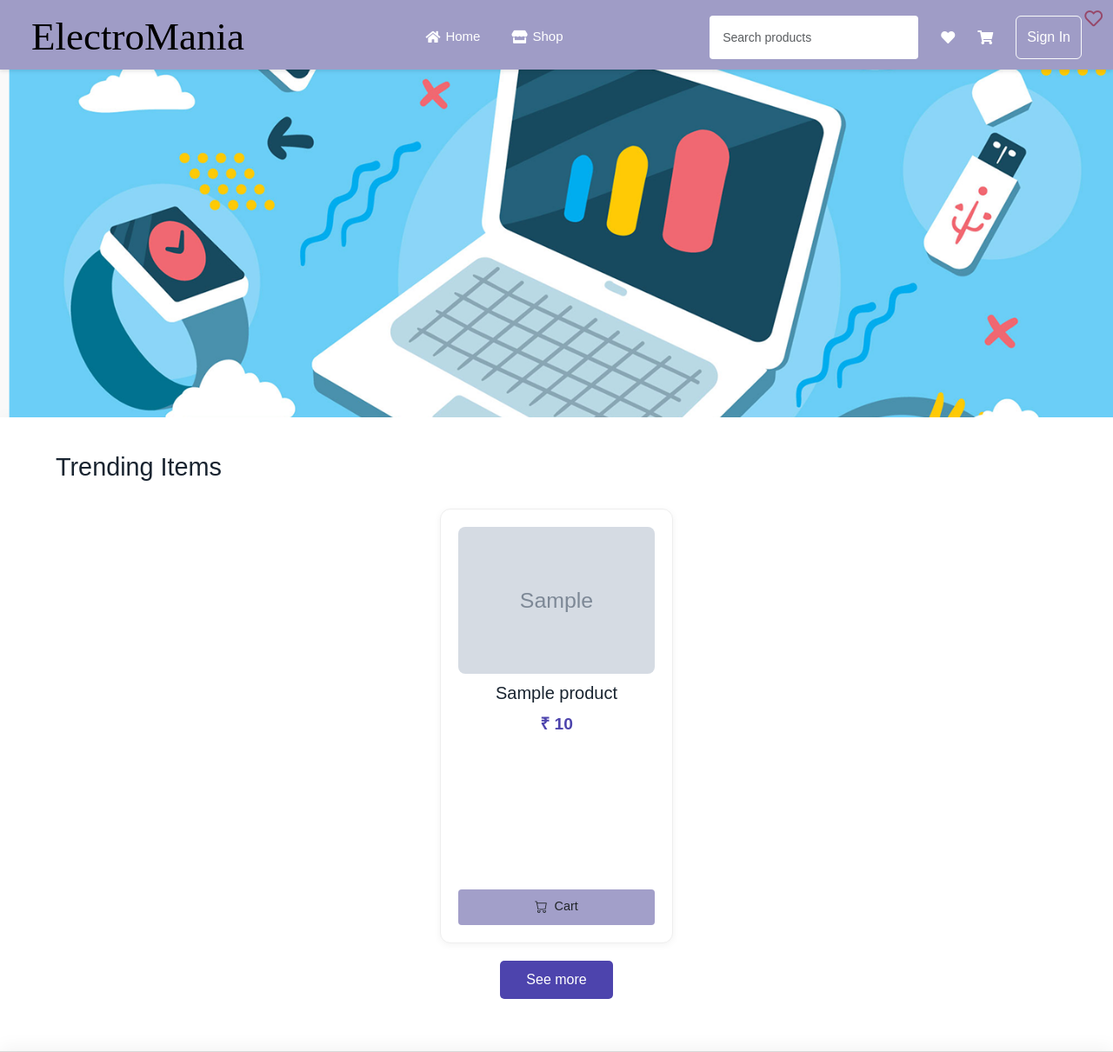
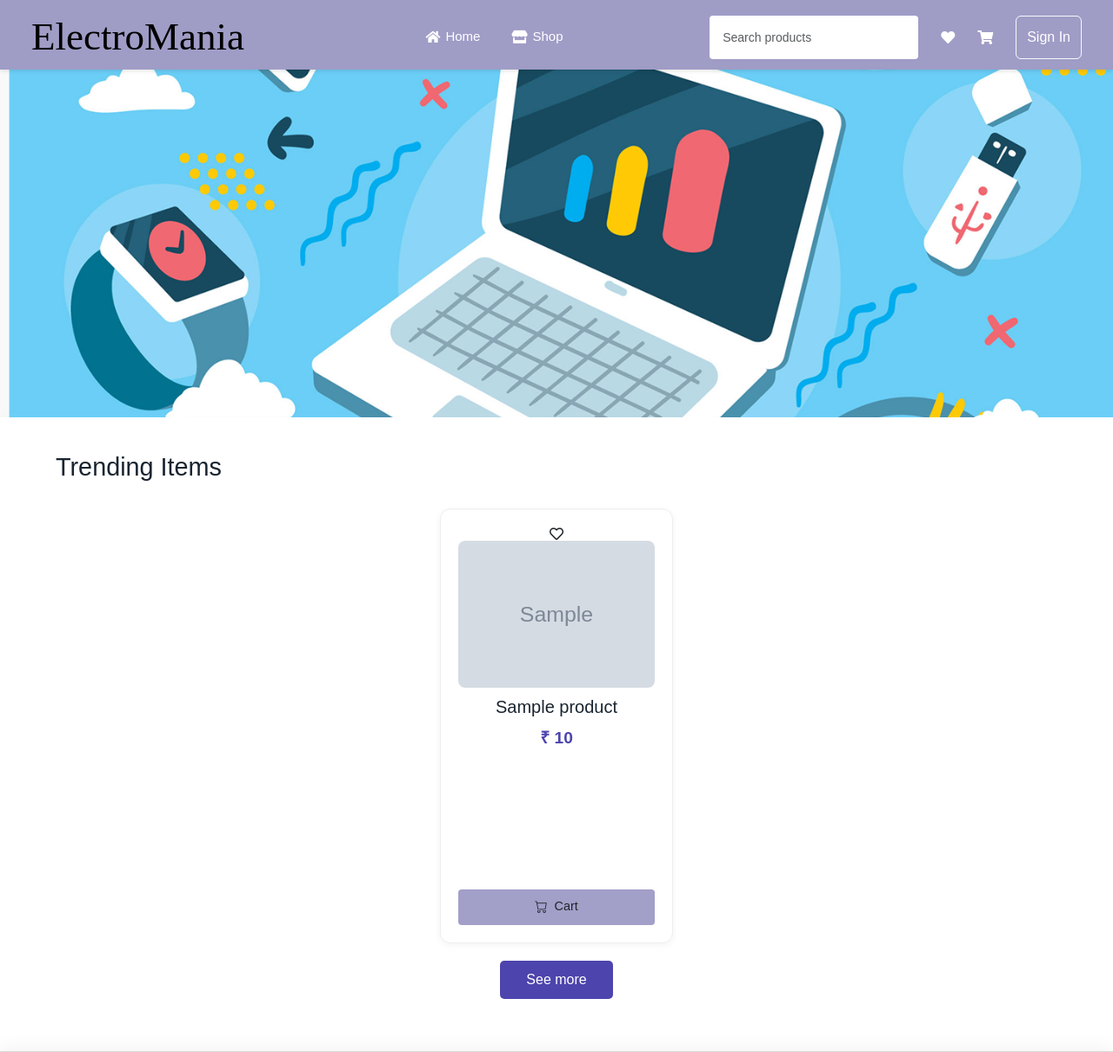
Before and after one commit to abhinavk-abhi/ElectroMania, a Node server app: page / in a window 1280 px wide. Shown: the top 1210 px of the page at 87% size. Run offline with Node 20, Linux system fonts and the light colour scheme; tables that the repository leaves empty hold one stand-in row (values such as "Sample post"); grey boxes marked "Sample" are stand-in pictures; some libraries are stand-ins or nearby versions.

Commit message:
wishlist icon

```diff
--- a/views/home.ejs
+++ b/views/home.ejs
@@ -365,22 +365,7 @@
         }
 
 
-        .wishlist-icon {
-            position: absolute;
-            top: 0.75rem;
-            right: 0.75rem;
-            font-size: 1.3rem;
-            color:#e74c3c;
-            cursor: pointer;
-            z-index: 10;
-        }
 
-        .wishlist-icon:hover {
-            font-weight: bold;
-            color: red;
-            font-family: "Font Awesome 6 Free";
-            font-weight: 900;
-        }
 
         .banner-section h2 {
             font-size: 2em;
```
